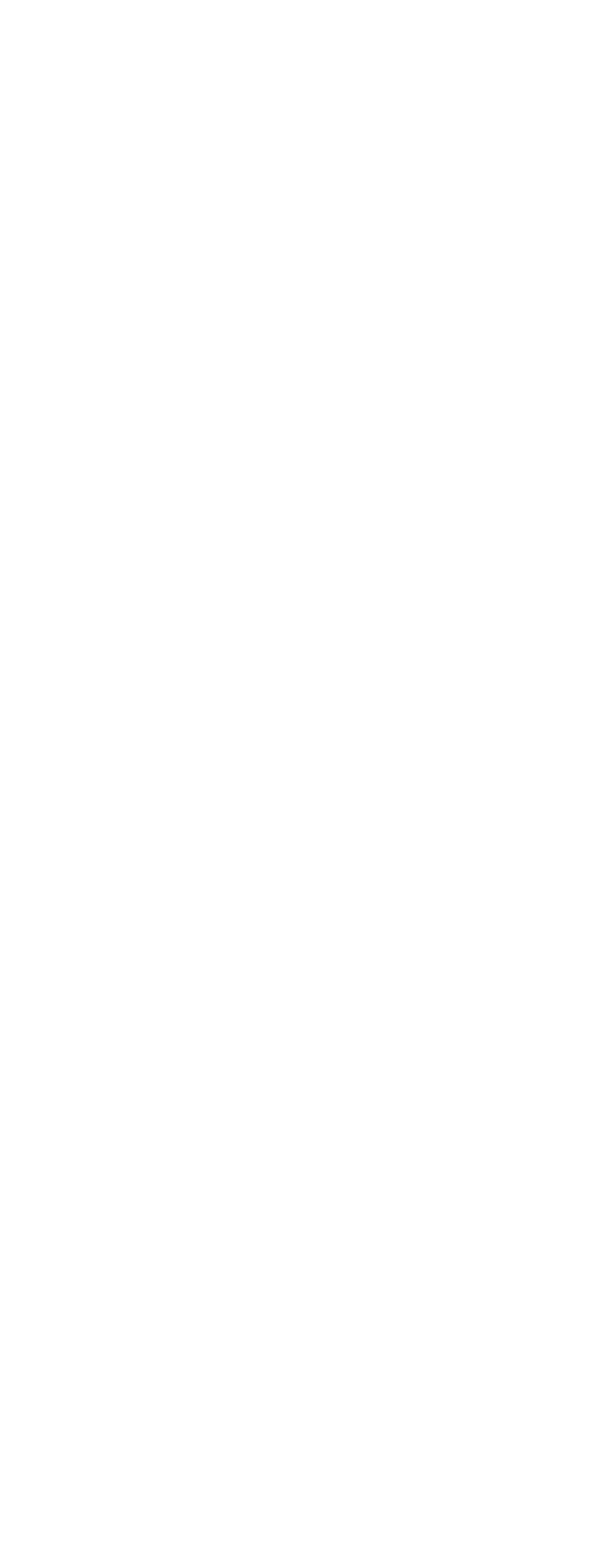
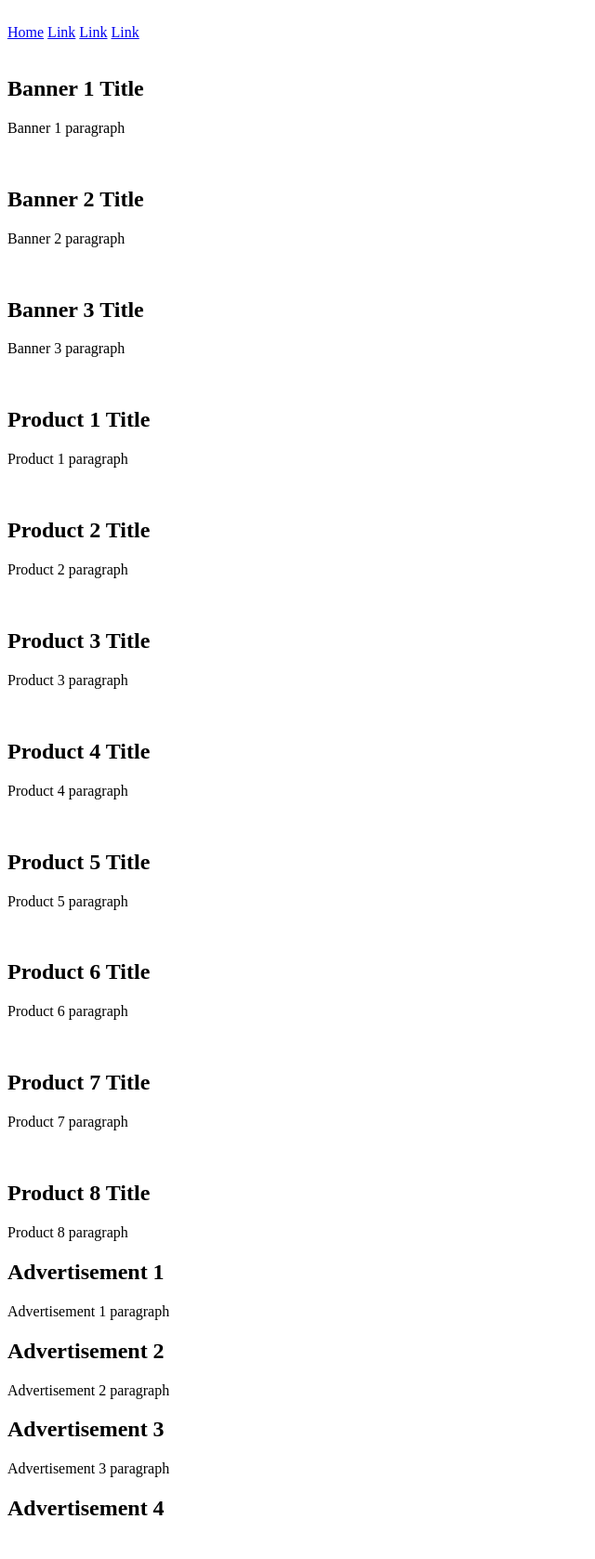
Before and after one commit to karak0/WWD130, a plain HTML site: page week02/wireframe.html in a window 1280 px wide. Shown: the whole page at 93% size, without its empty margins (0-640 px from the left). Before the commit the page ends 800 px from the top, so only its background shows below. Drawn offline with Linux system fonts and the light colour scheme.

Commit message:
wirframe edit

```diff
--- a/week02/wireframe.html
+++ b/week02/wireframe.html
@@ -6,6 +6,97 @@
         <title></title>
     </head>
     <body>
-
+        <header>
+            <img src="" alt="">
+            <nav>
+                <a href="#">Home</a>
+                <a href="#">Link</a>
+                <a href="#">Link</a>
+                <a href="#">Link</a>
+            </nav>
+        </header>
+        <main>
+            <div id="banner-box">
+                <section class="banner">
+                    <img src="" alt="">
+                    <h2>Banner 1 Title</h2>
+                    <p>Banner 1 paragraph</p>
+                </section>
+                <section class="banner">
+                    <img src="" alt="">
+                    <h2>Banner 2 Title</h2>
+                    <p>Banner 2 paragraph</p>
+                </section>
+                <section class="banner">
+                    <img src="" alt="">
+                    <h2>Banner 3 Title</h2>
+                    <p>Banner 3 paragraph</p>
+                </section>
+            </div>
+            <div id="product-gallery">
+                <section class="product">
+                    <img src="" alt="">
+                    <h2>Product 1 Title</h2>
+                    <p>Product 1 paragraph</p>
+                </section>
+                <section class="product">
+                    <img src="" alt="">
+                    <h2>Product 2 Title</h2>
+                    <p>Product 2 paragraph</p>
+                </section>
+                <section class="product">
+                    <img src="" alt="">
+                    <h2>Product 3 Title</h2>
+                    <p>Product 3 paragraph</p>
+                </section>
+                <section class="product">
+                    <img src="" alt="">
+                    <h2>Product 4 Title</h2>
+                    <p>Product 4 paragraph</p>
+                </section>
+                <section class="product">
+                    <img src="" alt="">
+                    <h2>Product 5 Title</h2>
+                    <p>Product 5 paragraph</p>
+                </section>
+                <section class="product">
+                    <img src="" alt="">
+                    <h2>Product 6 Title</h2>
+                    <p>Product 6 paragraph</p>
+                </section>
+                <section class="product">
+                    <img src="" alt="">
+                    <h2>Product 7 Title</h2>
+                    <p>Product 7 paragraph</p>
+                </section>
+                <section class="product">
+                    <img src="" alt="">
+                    <h2>Product 8 Title</h2>
+                    <p>Product 8 paragraph</p>
+                </section>
+            </div>
+        </main>
+        <footer>
+            <div>
+                <section class="Advertisement">
+                    <h2>Advertisement 1</h2>
+                    <p>Advertisement 1 paragraph</p>
+                </section>
+                <section class="Advertisement">
+                    <h2>Advertisement 2</h2>
+                    <p>Advertisement 2 paragraph</p>
+                </section>
+                <section class="Advertisement">
+                    <h2>Advertisement 3</h2>
+                    <p>Advertisement 3 paragraph</p>
+                </section>
+                <section class="Advertisement">
+                    <h2>Advertisement 4</h2>
+                    <img src="" alt="">
+                    <img src="" alt="">
+                    <img src="" alt="">
+                </section>
+            </div>
+        </footer>
     </body>
 </html>
```
